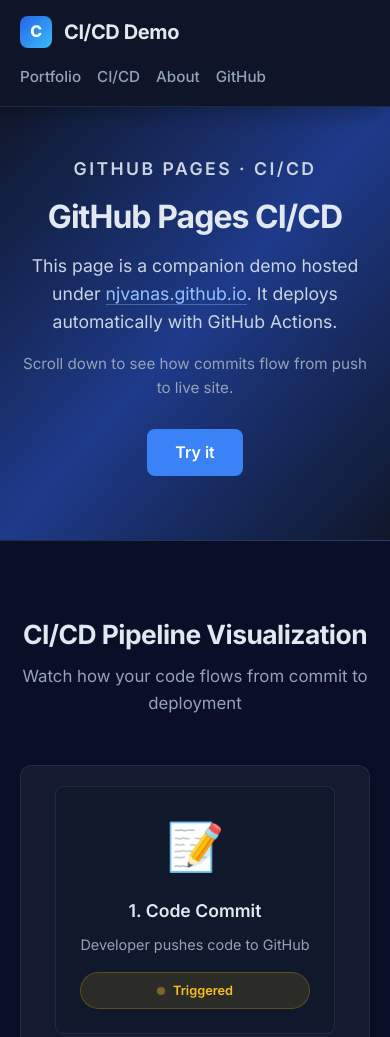
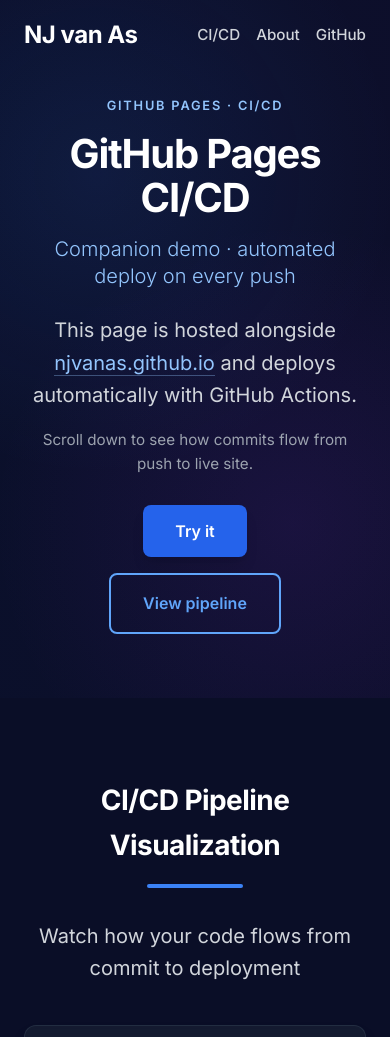
Before and after one commit to njvanas/CI-CD, a plain HTML site: page index.html in a window 390 px wide. Shown: the top 1037 px of the page. Drawn offline with Linux system fonts and the light colour scheme.

Commit message:
Revamp header, hero, and layout styles
Refactor header, hero and section markup/styles and add header scroll behavior. Replaced legacy logo/nav markup with semantic site-header/site-brand and nav classes, added scroll-target offsets for in-page links, and restructured hero with layered background, new title/subtitle/CTA layout, and updated CI/CD/About section headings. Introduced a small script (initHeaderScroll) to toggle a site-header--scrolled state on scroll/hash/load for a transparent-to-opaque sticky header. Large CSS overhaul: new design tokens, button variants (primary/outline), improved spacing, responsive tweaks, and footer color/border adjustments to match the portfolio theme and improve UX.

```diff
--- a/index.html
+++ b/index.html
@@ -8,19 +8,15 @@
     <title>CI/CD Demo | NJ van As</title>
     <link rel="preconnect" href="https://fonts.googleapis.com">
     <link rel="preconnect" href="https://fonts.gstatic.com" crossorigin>
-    <link href="https://fonts.googleapis.com/css2?family=Inter:wght@400;500;600;700;800&display=swap" rel="stylesheet">
+    <link href="https://fonts.googleapis.com/css2?family=Inter:wght@300;400;500;600;700&display=swap" rel="stylesheet">
     <link rel="stylesheet" href="styles.css">
 </head>
 <body>
-    <header>
-        <nav>
+    <header id="site-header" class="site-header">
+        <nav class="site-header__nav" aria-label="Primary">
             <div class="container nav-inner">
-                <a class="logo" href="#home" title="CI/CD Demo — top of page">
-                    <span class="logo-mark" aria-hidden="true">C</span>
-                    <span class="logo-text">CI/CD Demo</span>
-                </a>
+                <a class="site-brand" href="https://njvanas.github.io/" title="NJ van As — portfolio home">NJ van As</a>
                 <ul class="nav-links">
-                    <li><a href="https://njvanas.github.io/">Portfolio</a></li>
                     <li><a href="#cicd">CI/CD</a></li>
                     <li><a href="#about">About</a></li>
                     <li><a id="nav-github-link" href="https://github.com/njvanas/CI-CD" target="_blank" rel="noopener noreferrer">GitHub</a></li>
@@ -31,20 +27,31 @@
 
     <main>
         <section id="home" class="hero">
-            <div class="container">
+            <div class="hero__bg" aria-hidden="true">
+                <div class="hero__bg-wash"></div>
+                <div class="hero__bg-radials"></div>
+            </div>
+            <div class="container hero__inner">
                 <p class="hero-eyebrow">GitHub Pages · CI/CD</p>
-                <h2>GitHub Pages CI/CD</h2>
-                <p>This page is a companion demo hosted under <a class="inline-link" href="https://njvanas.github.io/">njvanas.github.io</a>. It deploys automatically with GitHub Actions.</p>
+                <h1 class="hero__title">GitHub Pages CI/CD</h1>
+                <h2 class="hero__subtitle">Companion demo · automated deploy on every push</h2>
+                <p class="hero__lead">This page is hosted alongside <a class="inline-link" href="https://njvanas.github.io/">njvanas.github.io</a> and deploys automatically with GitHub Actions.</p>
                 <p class="hero-sub">Scroll down to see how commits flow from push to live site.</p>
-                <button type="button" class="cta-button" onclick="showMessage()">Try it</button>
+                <div class="hero__actions">
+                    <button type="button" class="btn btn--primary" onclick="showMessage()">Try it</button>
+                    <a class="btn btn--outline" href="#cicd">View pipeline</a>
+                </div>
                 <p id="message" class="hidden"></p>
             </div>
         </section>
 
-        <section id="cicd" class="cicd-section">
+        <section id="cicd" class="cicd-section scroll-target">
             <div class="container">
-                <h2>CI/CD Pipeline Visualization</h2>
-                <p class="section-subtitle">Watch how your code flows from commit to deployment</p>
+                <div class="section-head">
+                    <h2 class="section-head__title">CI/CD Pipeline Visualization</h2>
+                    <div class="section-head__rule" aria-hidden="true"></div>
+                    <p class="section-head__lead">Watch how your code flows from commit to deployment</p>
+                </div>
 
                 <div class="pipeline-container">
                     <div class="pipeline-step" data-step="1">
@@ -127,18 +134,24 @@
                 </div>
 
                 <div class="workflow-link">
-                    <a id="workflow-link" href="https://github.com/njvanas/CI-CD/actions" target="_blank" rel="noopener noreferrer" class="workflow-button">
+                    <a id="workflow-link" href="https://github.com/njvanas/CI-CD/actions" target="_blank" rel="noopener noreferrer" class="btn btn--primary workflow-button">
                         View workflow runs →
                     </a>
                 </div>
             </div>
         </section>
 
-        <section id="about" class="about">
+        <section id="about" class="about scroll-target">
             <div class="container">
-                <h2>About</h2>
-                <p>This is a demonstration website showcasing automated deployment to GitHub Pages using GitHub Actions.</p>
-                <p>Every time you push changes to the main branch, GitHub Actions will automatically build and deploy your site.</p>
+                <div class="section-head">
+                    <h2 class="section-head__title">About</h2>
+                    <div class="section-head__rule" aria-hidden="true"></div>
+                    <p class="section-head__lead">What this demo shows and how it stays in sync with your repo.</p>
+                </div>
+                <div class="about__body">
+                    <p>This is a demonstration website showcasing automated deployment to GitHub Pages using GitHub Actions.</p>
+                    <p>Every time you push changes to the main branch, GitHub Actions will automatically build and deploy your site.</p>
+                </div>
             </div>
         </section>
     </main>
--- a/script.js
+++ b/script.js
@@ -15,6 +15,19 @@
     // Smooth scroll to message
     messageEl.scrollIntoView({ behavior: 'smooth', block: 'nearest' });
 }
+
+// Fixed header: match portfolio (opaque bar + shadow after scroll)
+(function initHeaderScroll() {
+    const header = document.getElementById('site-header');
+    if (!header) return;
+    const onScroll = () => {
+        header.classList.toggle('site-header--scrolled', window.scrollY > 50);
+    };
+    onScroll();
+    window.addEventListener('scroll', onScroll, { passive: true });
+    window.addEventListener('load', onScroll);
+    window.addEventListener('hashchange', onScroll);
+})();
 
 // Smooth scrolling for in-page navigation links
 document.querySelectorAll('a[href^="#"]').forEach(anchor => {
--- a/styles.css
+++ b/styles.css
@@ -5,17 +5,25 @@
 }
 
 :root {
+    /* Aligned with njvanas.github.io (Tailwind slate / blue scale) */
     --bg-deep: #0a0e27;
     --bg-elevated: rgba(30, 41, 59, 0.5);
     --bg-card: rgba(15, 23, 42, 0.5);
-    --bg-header: rgba(15, 23, 42, 0.95);
+    --slate-800: #1e293b;
+    --slate-900: #0f172a;
     --text-primary: #e2e8f0;
+    --text-gray-300: #d1d5db;
+    --text-gray-400: #9ca3af;
     --text-muted: #94a3b8;
     --text-subtle: #64748b;
-    --accent: #3b82f6;
-    --accent-hover: #2563eb;
+    --accent: #2563eb;
+    --accent-hover: #1d4ed8;
+    --accent-ring: #3b82f6;
+    --blue-300: #93c5fd;
+    --blue-400: #60a5fa;
     --border: rgba(51, 65, 85, 0.5);
     --border-strong: #334155;
+    --border-footer: #1e293b;
     --success: #22c55e;
     --success-bg: rgba(22, 163, 74, 0.15);
     --warning: #fbbf24;
@@ -61,22 +69,38 @@
 .container {
     max-width: 1200px;
     margin: 0 auto;
-    padding: 0 1.25rem;
+    padding: 0 1.5rem;
 }
 
-/* Header & Navigation — sticky bar aligned with portfolio project pages */
-header {
-    background: rgba(15, 23, 42, 0.95);
-    backdrop-filter: blur(8px);
-    -webkit-backdrop-filter: blur(8px);
-    border-bottom: 1px solid rgba(51, 65, 85, 0.5);
-    box-shadow: 0 10px 15px -3px rgba(0, 0, 0, 0.2);
-    position: sticky;
-    top: 0;
-    z-index: 100;
+.scroll-target {
+    scroll-margin-top: 6rem;
 }
 
-nav {
+/* Header — fixed + transparent until scroll (matches portfolio Header.tsx) */
+.site-header {
+    position: fixed;
+    top: 0;
+    left: 0;
+    right: 0;
+    z-index: 50;
+    background: transparent;
+    border-bottom: 1px solid transparent;
+    transition:
+        background 0.3s ease,
+        border-color 0.3s ease,
+        box-shadow 0.3s ease,
+        backdrop-filter 0.3s ease;
+}
+
+.site-header--scrolled {
+    background: rgba(15, 23, 42, 0.95);
+    backdrop-filter: blur(4px);
+    -webkit-backdrop-filter: blur(4px);
+    border-bottom-color: rgba(30, 41, 59, 0.6);
+    box-shadow: 0 10px 15px -3px rgba(0, 0, 0, 0.1), 0 4px 6px -4px rgba(0, 0, 0, 0.1);
+}
+
+.site-header__nav {
     padding: 1rem 0;
 }
 
@@ -88,71 +112,76 @@
     gap: 1rem;
 }
 
-.logo {
-    display: inline-flex;
-    align-items: center;
-    gap: 0.75rem;
-    font-size: 1.25rem;
+.site-brand {
+    font-size: 1.5rem;
     font-weight: 700;
-    color: #60a5fa;
+    color: #fff;
     text-decoration: none;
     letter-spacing: -0.02em;
-    transition: color 0.2s ease;
+    transition: opacity 0.2s ease;
 }
 
-.logo:hover {
-    color: #93c5fd;
-}
-
-.logo-mark {
-    display: inline-flex;
-    align-items: center;
-    justify-content: center;
-    width: 2rem;
-    height: 2rem;
-    border-radius: 0.5rem;
-    background: linear-gradient(135deg, #2563eb 0%, #38bdf8 100%);
-    color: #fff;
-    font-size: 1rem;
-    font-weight: 800;
-    flex-shrink: 0;
-}
-
-.logo-text {
-    color: #e2e8f0;
-    font-weight: 700;
-}
-
-.logo:hover .logo-text {
-    color: #fff;
+.site-brand:hover {
+    opacity: 0.9;
 }
 
 .nav-links {
     display: flex;
     list-style: none;
-    gap: 1.5rem;
+    gap: 2rem;
     flex-wrap: wrap;
 }
 
 .nav-links a {
     text-decoration: none;
-    color: var(--text-muted);
+    color: var(--text-gray-300);
     font-weight: 500;
     font-size: 0.95rem;
     transition: color 0.2s ease;
 }
 
 .nav-links a:hover {
-    color: #60a5fa;
+    color: #fff;
 }
 
-/* Hero Section — aligned with njvanas.github.io project pages (slate / blue gradient) */
+/* Hero — layered background like portfolio Hero.tsx */
 .hero {
-    background: linear-gradient(to bottom right, #0f172a 0%, #1e3a8a 50%, #0f172a 100%);
+    position: relative;
+    overflow: hidden;
+    min-height: 100vh;
+    display: flex;
+    flex-direction: column;
+    justify-content: center;
+    text-align: center;
     color: var(--text-primary);
-    padding: 4.5rem 0 5rem;
-    text-align: center;
-    border-bottom: 1px solid var(--border);
+    padding: 7rem 0 5rem;
+}
+
+.hero__bg {
+    position: absolute;
+    inset: 0;
+    pointer-events: none;
+}
+
+.hero__bg-wash {
+    position: absolute;
+    inset: 0;
+    opacity: 0.1;
+    background: linear-gradient(to right, rgba(37, 99, 235, 0.2), rgba(147, 51, 234, 0.2));
+}
+
+.hero__bg-radials {
+    position: absolute;
+    inset: 0;
+    opacity: 1;
+    background-image:
+        radial-gradient(circle at 25% 25%, rgba(59, 130, 246, 0.1) 0%, transparent 50%),
+        radial-gradient(circle at 75% 75%, rgba(147, 51, 234, 0.1) 0%, transparent 50%);
+}
+
+.hero__inner {
+    position: relative;
+    z-index: 1;
 }
 
 .hero-eyebrow {
@@ -160,35 +189,60 @@
     font-weight: 600;
     text-transform: uppercase;
     letter-spacing: 0.14em;
-    color: #93c5fd;
+    color: var(--blue-300);
     margin-bottom: 1rem;
 }
 
-.hero h2 {
-    font-size: clamp(2rem, 5vw, 3rem);
+.hero__title {
+    font-size: clamp(2.5rem, 6vw, 4.5rem);
     font-weight: 700;
+    color: #fff;
     margin-bottom: 1rem;
     letter-spacing: -0.03em;
-    line-height: 1.15;
+    line-height: 1.1;
 }
 
-.hero p {
-    font-size: 1.1rem;
+.hero__subtitle {
+    font-size: clamp(1.25rem, 2.5vw, 1.875rem);
+    font-weight: 300;
+    color: var(--blue-300);
+    margin-bottom: 1.5rem;
+    line-height: 1.35;
+}
+
+.hero__lead {
+    font-size: 1.25rem;
     margin-bottom: 1rem;
-    color: #cbd5e1;
+    color: var(--text-gray-300);
     max-width: 42rem;
     margin-left: auto;
     margin-right: auto;
+    line-height: 1.625;
 }
 
 .hero-sub {
     font-size: 0.95rem !important;
-    color: var(--text-muted) !important;
+    color: var(--text-gray-400) !important;
     margin-bottom: 1.75rem !important;
 }
 
+.hero__actions {
+    display: flex;
+    flex-direction: column;
+    align-items: center;
+    gap: 1rem;
+    margin-bottom: 0.5rem;
+}
+
+@media (min-width: 40rem) {
+    .hero__actions {
+        flex-direction: row;
+        justify-content: center;
+    }
+}
+
 .inline-link {
-    color: #93c5fd;
+    color: var(--blue-300);
     text-decoration: none;
     border-bottom: 1px solid rgba(147, 197, 253, 0.35);
     transition: color 0.2s ease, border-color 0.2s ease;
@@ -199,27 +253,52 @@
     border-bottom-color: rgba(255, 255, 255, 0.5);
 }
 
-.cta-button {
+/* Buttons — portfolio primary / outline CTAs */
+.btn {
+    display: inline-flex;
+    align-items: center;
+    justify-content: center;
+    padding: 1rem 2rem;
+    font-size: 1rem;
+    font-weight: 600;
+    font-family: inherit;
+    border-radius: 0.5rem;
+    cursor: pointer;
+    text-decoration: none;
+    transition:
+        background 0.3s ease,
+        color 0.3s ease,
+        border-color 0.3s ease,
+        box-shadow 0.3s ease,
+        transform 0.2s ease;
+}
+
+.btn--primary {
     background: var(--accent);
     color: #fff;
     border: none;
-    padding: 0.85rem 1.75rem;
-    font-size: 1rem;
-    font-weight: 600;
-    border-radius: 0.5rem;
-    cursor: pointer;
-    transition: background 0.2s ease, transform 0.2s ease, box-shadow 0.2s ease;
-    font-family: inherit;
+    box-shadow: 0 10px 15px -3px rgba(0, 0, 0, 0.1), 0 4px 6px -4px rgba(0, 0, 0, 0.1);
 }
 
-.cta-button:hover {
+.btn--primary:hover {
     background: var(--accent-hover);
-    transform: translateY(-2px);
-    box-shadow: 0 10px 25px -5px rgba(37, 99, 235, 0.45);
+    box-shadow: 0 20px 25px -5px rgba(0, 0, 0, 0.1), 0 8px 10px -6px rgba(0, 0, 0, 0.1);
+    transform: translateY(-1px);
 }
 
-.cta-button:active {
+.btn--primary:active {
     transform: translateY(0);
+}
+
+.btn--outline {
+    background: transparent;
+    color: var(--blue-400);
+    border: 2px solid var(--blue-400);
+}
+
+.btn--outline:hover {
+    background: var(--blue-400);
+    color: #fff;
 }
 
 #message {
@@ -237,26 +316,40 @@
     display: none;
 }
 
-/* CI/CD Section */
-.cicd-section {
-    padding: 4.5rem 0;
-    background: var(--bg-deep);
+/* Section titles — portfolio About / section pattern */
+.section-head {
+    text-align: center;
+    margin-bottom: 4rem;
 }
 
-.cicd-section h2 {
-    font-size: clamp(1.75rem, 4vw, 2.25rem);
-    margin-bottom: 0.5rem;
-    color: var(--text-primary);
-    text-align: center;
+.section-head__title {
+    font-size: clamp(2.25rem, 4vw, 3rem);
     font-weight: 700;
+    color: #fff;
+    margin-bottom: 1rem;
     letter-spacing: -0.02em;
 }
 
-.section-subtitle {
-    text-align: center;
-    color: var(--text-muted);
-    font-size: 1.05rem;
-    margin-bottom: 3rem;
+.section-head__rule {
+    width: 6rem;
+    height: 0.25rem;
+    background: var(--accent-ring);
+    margin: 0 auto 2rem;
+    border-radius: 9999px;
+}
+
+.section-head__lead {
+    font-size: 1.25rem;
+    color: var(--text-gray-300);
+    max-width: 42rem;
+    margin: 0 auto;
+    line-height: 1.625;
+}
+
+/* CI/CD Section */
+.cicd-section {
+    padding: 5rem 0;
+    background: var(--bg-deep);
 }
 
 .pipeline-container {
@@ -432,22 +525,9 @@
     margin-top: 2rem;
 }
 
-.workflow-button {
-    display: inline-block;
+.workflow-button.workflow-button {
+    font-size: 0.95rem;
     padding: 0.85rem 1.75rem;
-    background: var(--accent);
-    color: #fff;
-    text-decoration: none;
-    border-radius: 0.5rem;
-    font-weight: 600;
-    font-size: 0.95rem;
-    transition: background 0.2s ease, transform 0.2s ease, box-shadow 0.2s ease;
-}
-
-.workflow-button:hover {
-    background: var(--accent-hover);
-    transform: translateY(-2px);
-    box-shadow: 0 10px 25px -5px rgba(37, 99, 235, 0.45);
 }
 
 /* Modal Styles */
@@ -565,7 +645,7 @@
 
 .modal-details h3 {
     font-size: 1.05rem;
-    color: #93c5fd;
+    color: var(--blue-300);
     margin-bottom: 0.75rem;
     font-weight: 600;
 }
@@ -588,7 +668,7 @@
     content: "✓";
     position: absolute;
     left: 0;
-    color: var(--accent);
+    color: var(--accent-ring);
     font-weight: bold;
     font-size: 1rem;
 }
@@ -616,42 +696,44 @@
     font-size: 0.95rem;
 }
 
-/* About Section */
+/* About Section — bg-slate-800/50 like portfolio About */
 .about {
-    padding: 4rem 0;
-    background: rgba(15, 23, 42, 0.35);
+    padding: 5rem 0;
+    background: rgba(30, 41, 59, 0.5);
     border-top: 1px solid var(--border);
     border-bottom: 1px solid var(--border);
 }
 
-.about h2 {
-    font-size: clamp(1.75rem, 4vw, 2.25rem);
-    margin-bottom: 1.25rem;
-    color: var(--text-primary);
-    font-weight: 700;
+.about__body {
+    max-width: 56rem;
+    margin: 0 auto;
 }
 
-.about p {
+.about__body p {
     font-size: 1.05rem;
     margin-bottom: 1rem;
-    color: var(--text-muted);
-    max-width: 48rem;
+    color: var(--text-gray-300);
+    line-height: 1.625;
 }
 
-/* Footer — same structure as Office-Auto-Install / portfolio subpages */
+.about__body p:last-child {
+    margin-bottom: 0;
+}
+
+/* Footer — matches portfolio Footer.tsx (slate-900 / slate-800 borders) */
 .site-footer {
     width: 100%;
     margin-top: auto;
-    background: #0f172a;
-    border-top: 1px solid #1e293b;
-    color: #94a3b8;
+    background: var(--slate-900);
+    border-top: 1px solid var(--border-footer);
+    color: var(--text-gray-400);
     font-size: 0.9375rem;
 }
 
 .site-footer__inner {
     max-width: 1280px;
     margin: 0 auto;
-    padding: 3rem 1.5rem 1.5rem;
+    padding: 3rem 1.5rem 2rem;
 }
 
 .site-footer__grid {
@@ -676,7 +758,7 @@
 
 .site-footer__tagline {
     margin: 0 0 1rem;
-    color: #9ca3af;
+    color: var(--text-gray-400);
     line-height: 1.625;
 }
 
@@ -698,14 +780,14 @@
     align-items: center;
     justify-content: center;
     padding: 0.5rem;
-    background: #1e293b;
-    color: #9ca3af;
+    background: var(--slate-800);
+    color: var(--text-gray-400);
     border-radius: 0.5rem;
     transition: background 0.3s ease, color 0.3s ease;
 }
 
 .site-footer__social-btn:hover {
-    background: #2563eb;
+    background: var(--accent);
     color: #fff;
 }
 
@@ -736,7 +818,7 @@
 }
 
 .site-footer__list a {
-    color: #9ca3af;
+    color: var(--text-gray-400);
     text-decoration: none;
     transition: color 0.3s ease;
 }
@@ -746,7 +828,7 @@
 }
 
 .site-footer__list--muted li {
-    color: #9ca3af;
+    color: var(--text-gray-400);
 }
 
 .site-footer__bottom {
@@ -756,7 +838,7 @@
     gap: 1rem;
     margin-top: 2rem;
     padding-top: 2rem;
-    border-top: 1px solid #1e293b;
+    border-top: 1px solid var(--border-footer);
 }
 
 @media (min-width: 768px) {
@@ -771,7 +853,7 @@
 .site-footer__made {
     margin: 0;
     font-size: 0.875rem;
-    color: #9ca3af;
+    color: var(--text-gray-400);
 }
 
 .site-footer__made {
@@ -792,12 +874,16 @@
     }
 
     .hero {
-        padding: 3rem 0 4rem;
+        padding: 6rem 0 3.5rem;
+        min-height: auto;
     }
 
-    .about h2,
-    .cicd-section h2 {
-        font-size: 1.65rem;
+    .section-head {
+        margin-bottom: 2.5rem;
+    }
+
+    .section-head__title {
+        font-size: 1.75rem;
     }
 
     .pipeline-container {
```
